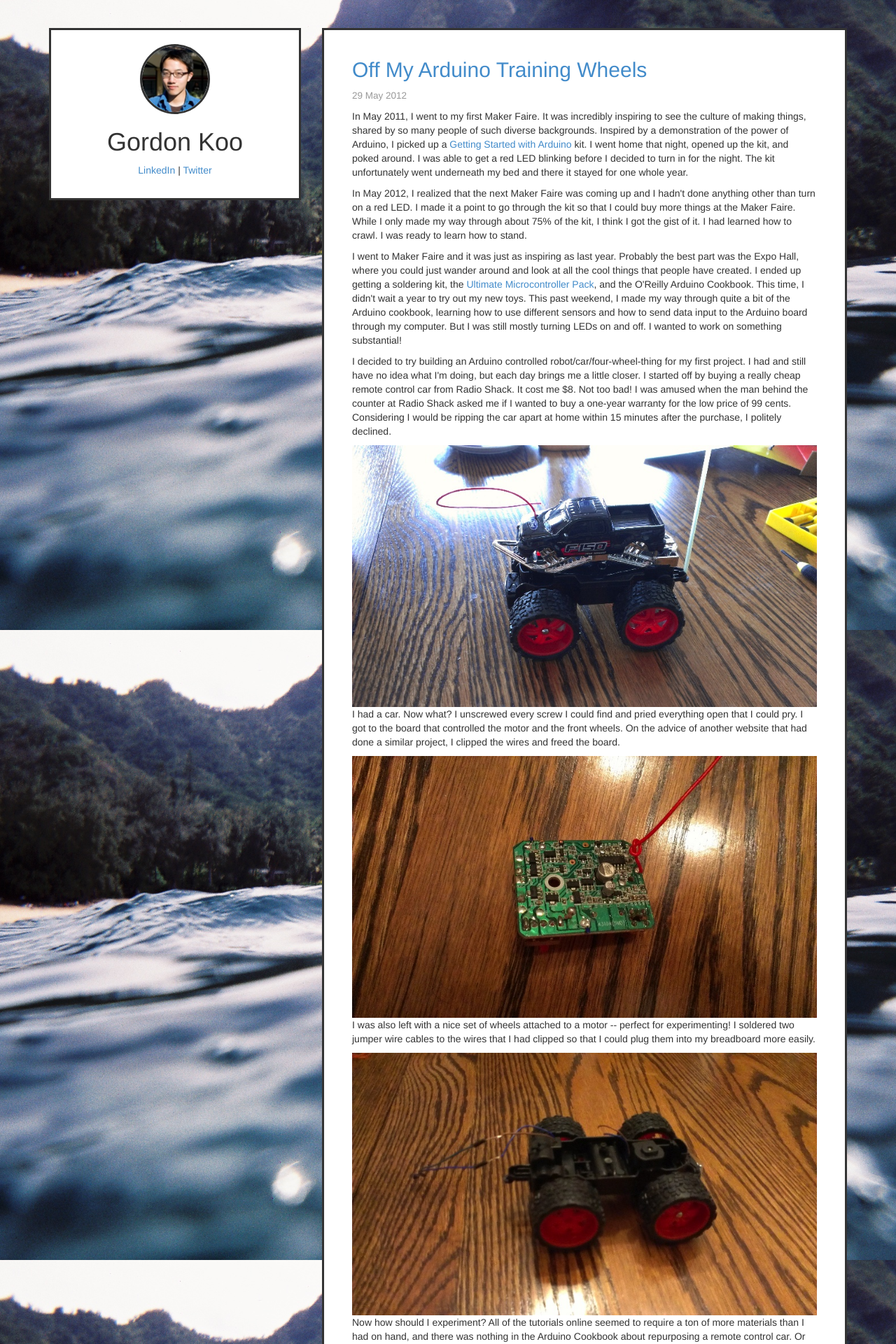
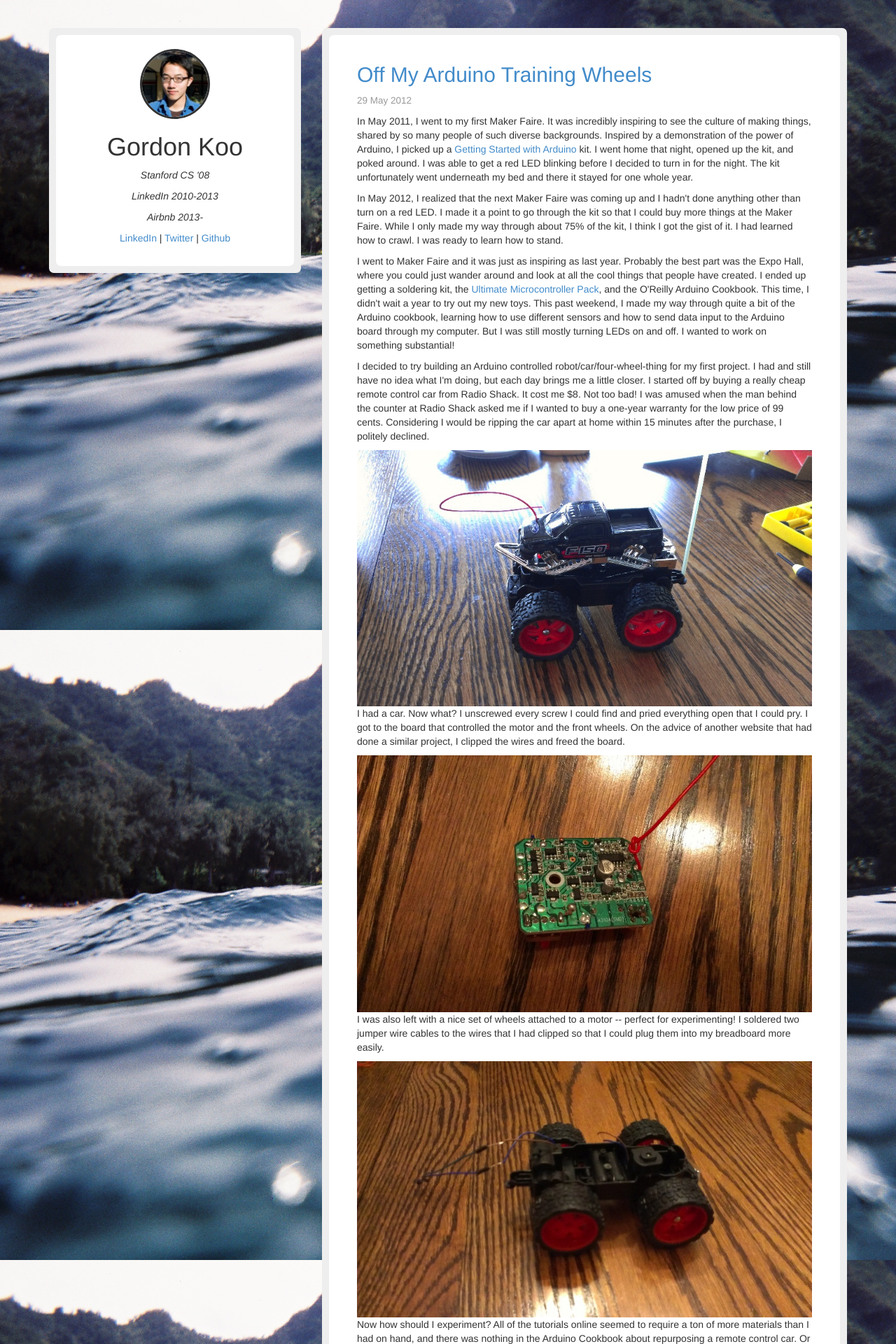
Before and after one commit to gkoo/gkoo.github.com, a Jekyll site: the page built from index.html, in a window 1280 px wide. Shown: the top 1920 px of the page at 70% size. Built offline with Jekyll 4.4.1, drawn with Linux system fonts in a browser that asks for light colours; nearby versions of some CDN libraries; library files that are not in the unit come from our copies.

Commit message:
add inner-box

```diff
--- a/_includes/post_template.html
+++ b/_includes/post_template.html
@@ -2,6 +2,7 @@
 {% assign post = page %}
 {% endif %}
 <li class="post box">
+  <div class="inner-box">
     <h2><a href="{{ post.url }}" title="{{ post.title }}">{{ post.title }}</a></h2>
     <h4><small>{{ post.date | date_to_string }}</small></h4>
     <article>
@@ -11,4 +12,5 @@
         {{ post.content }}
       {% endif %}
     </article>
+  </div>
 </li>
--- a/_layouts/main.html
+++ b/_layouts/main.html
@@ -6,11 +6,22 @@
       <div class="row">
         <div id="side-container" class="col-md-4">
           <div id="side" class="box">
-            <img src="img/me_thumb.jpg">
-            <h1>Gordon Koo</h1>
-            <div>
+            <div class="inner-box">
+              <img src="img/me_thumb.jpg">
+              <h1>Gordon Koo</h1>
+              <div>
+                <p><em>Stanford CS '08</em></p>
+                <p><em>LinkedIn 2010-2013</em></p>
+                <p><em>Airbnb 2013-</em></p>
+              </div>
+              <p>
+                <a href="https://www.linkedin.com/in/gordonkoo">LinkedIn</a>
+                |
+                <a href="https://twitter.com/superkerplunk">Twitter</a>
+                |
+                <a href="https://www.github.com/gkoo">Github</a>
+              </p>
             </div>
-            <p><a href="https://www.linkedin.com/in/gordonkoo">LinkedIn</a> | <a href="https://twitter.com/superkerplunk">Twitter</a></p>
           </div>
         </div>
         <div id="main" class="col-md-8">
--- a/css/style.css
+++ b/css/style.css
@@ -3,18 +3,26 @@ body {
   background-size: cover;
 }
 .box {
-  border: 3px solid #333;
+  background-color: #eee;
   margin: 40px 0;
+  padding: 10px;
+
+  -webkit-border-radius: 7px;
+  -moz-border-radius: 7px;
+  border-radius: 7px;
+}
+.inner-box {
+  background-color: #fff;
   padding: 20px 40px;
-}
-.post {
-  background-color: #fff;
+
+  -webkit-border-radius: 7px;
+  -moz-border-radius: 7px;
+  border-radius: 7px;
 }
 .post img {
   max-width: 100%;
 }
 #side {
-  background-color: #fff;
   margin: 40px 0;
   padding: 40px auto 20px;
   text-align: center;
@@ -23,6 +31,7 @@ body {
   border: 3px solid #333;
   width: 100px;
   height: 100px;
+
   -webkit-border-radius: 50px;
   -moz-border-radius: 50px;
   border-radius: 50px;
```
Lines whose indentation alone changed are shown as unchanged.
